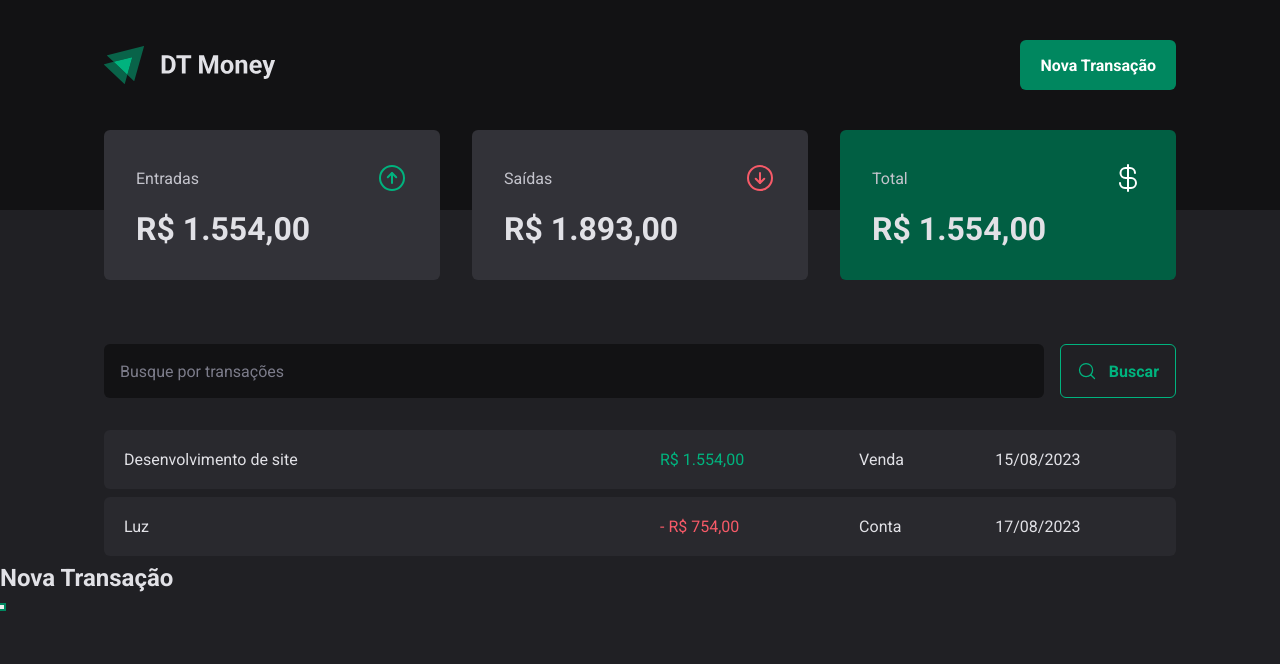
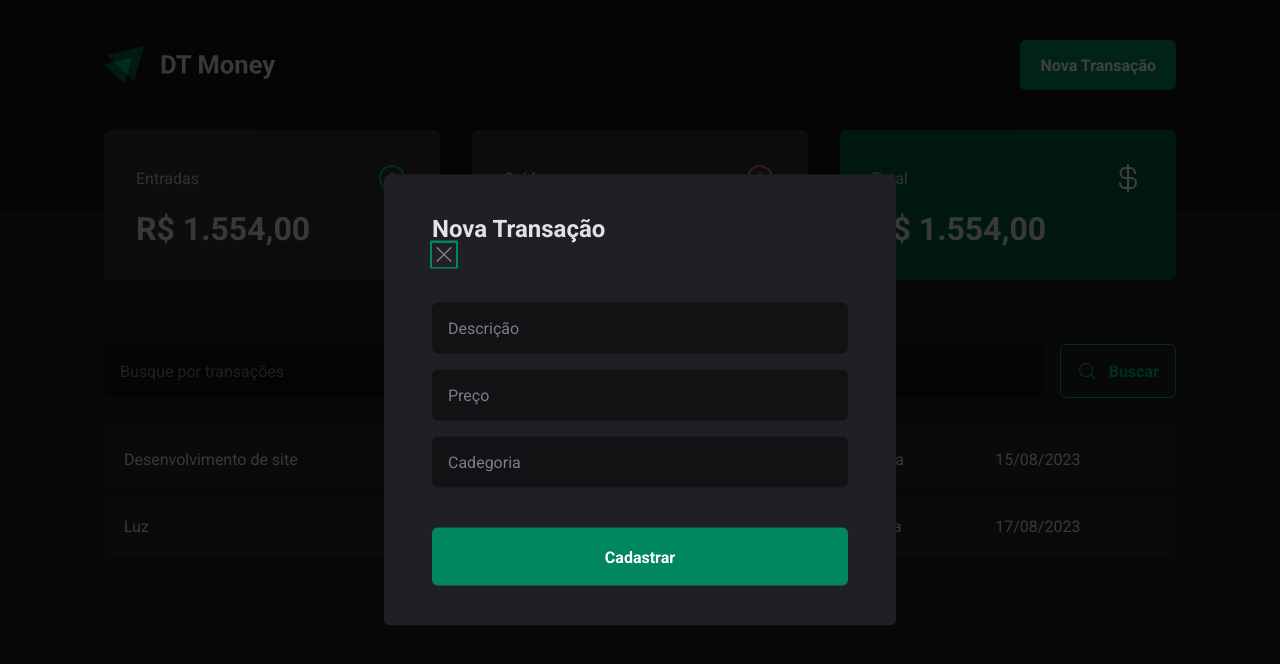
Before and after one commit to Ronald-Joaquim/DTmoney2.0, a React (Vite) app: page / in a window 1280 px wide. Both pictures are taken after a click on the button "Nova Transação". Shown: the top 664 px of the page. Built offline with nearby package versions, Linux system fonts and the light colour scheme.

Commit message:
Modal de nova transação

```diff
--- a/src/components/Header/index.tsx
+++ b/src/components/Header/index.tsx
@@ -2,6 +2,7 @@
 import * as Dialog from "@radix-ui/react-dialog";
 
 import logo from "../../assets/logo.svg";
+import { NewTransactionModal } from "../TransactionModal";
 
 export function Header() {
   return (
@@ -15,14 +16,7 @@
               <NewTransactionButton>Nova Transação</NewTransactionButton>
             </Dialog.Trigger>
 
-            <Dialog.Portal>
-              <Dialog.Overlay />
-
-              <Dialog.Content>
-                <Dialog.Title>Nova Transação</Dialog.Title>
-                <Dialog.Close />
-              </Dialog.Content>
-            </Dialog.Portal>
+            <NewTransactionModal />
           </Dialog.Root>
         </HeaderContent>
       </HeaderContainer>
--- /dev/null
+++ b/src/components/TransactionModal/index.tsx
@@ -0,0 +1,27 @@
+import * as Dialog from "@radix-ui/react-dialog";
+import { Overlay, Content, CloseButton } from "./styles";
+import { X } from "phosphor-react";
+
+export function NewTransactionModal() {
+  return (
+    <Dialog.Portal>
+      <Overlay />
+
+      <Content>
+        <Dialog.Title>Nova Transação</Dialog.Title>
+
+        <CloseButton>
+          <X size={24} />
+        </CloseButton>
+
+        <form action="">
+          <input type="text" placeholder="Descrição" required />
+          <input type="number" placeholder="Preço" required />
+          <input type="text" placeholder="Cadegoria" required />
+
+          <button type="submit">Cadastrar</button>
+        </form>
+      </Content>
+    </Dialog.Portal>
+  );
+}
--- /dev/null
+++ b/src/components/TransactionModal/styles.ts
@@ -0,0 +1,69 @@
+import * as Dialog from "@radix-ui/react-dialog";
+import { styled } from "styled-components";
+
+export const Overlay = styled(Dialog.Overlay)`
+  position: fixed;
+  width: 100vw;
+  height: 100vh;
+  inset: 0;
+  background: rgba(0, 0, 0, 0.75);
+`;
+
+export const Content = styled(Dialog.Content)`
+  min-width: 32rem;
+  border-radius: 6px;
+  padding: 2.5rem 3rem;
+  background: ${(props) => props.theme["gray-800"]};
+
+  position: fixed;
+  top: 50%;
+  left: 50%;
+  transform: translate(-50%, -50%);
+
+  form {
+    margin-top: 2rem;
+    display: flex;
+    flex-direction: column;
+    gap: 1rem;
+
+    input {
+      border-radius: 6px;
+      border: 0;
+      background: ${(props) => props.theme["gray-900"]};
+      color: ${(props) => props.theme["gray-300"]};
+      padding: 1rem;
+
+      &::placeholder {
+        color: ${(props) => props.theme["gray-500"]};
+      }
+    }
+
+    button {
+      height: 58px;
+      border: 0;
+      background: ${(props) => props.theme["green-500"]};
+      color: ${(props) => props.theme.white};
+      font-weight: bold;
+      padding: 0 1.25rem;
+      border-radius: 6px;
+      margin-top: 1.5rem;
+      cursor: pointer;
+
+      &:hover {
+        background: ${(props) => props.theme["green-700"]};
+        transition: background-color 0.2s;
+      }
+    }
+  }
+`;
+
+export const CloseButton = styled(Dialog.Close)`
+  position: absolut;
+  background: transparent;
+  border: 0;
+  top: 1.5rem;
+  right: 1.5rem;
+  line-height: 0;
+  cursor: pointer;
+  color: ${(props) => props.theme["gray-500"]};
+`;
```
